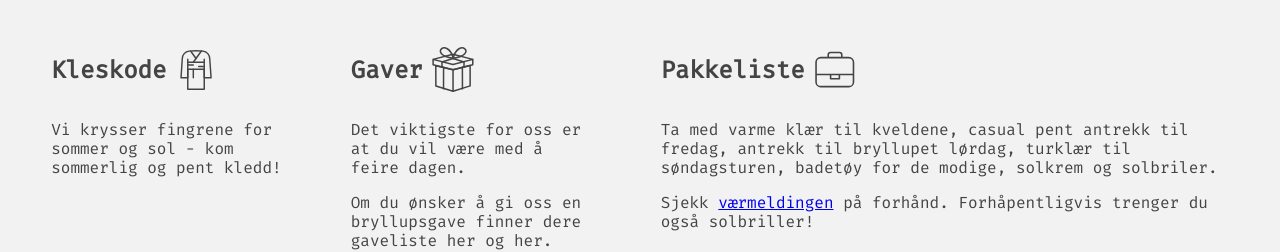
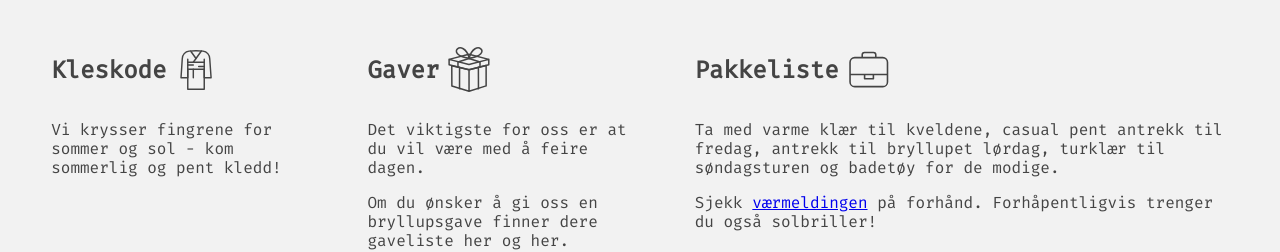
Before and after one commit to melhoos/gudrunogsimon, a React (Create React App) app: page / in a window 1280 px wide. Shown: the part 2263-2515 px from the top of the page. Built offline with nearby package versions, Linux system fonts and the light colour scheme.

Commit message:
Update Information.jsx

```diff
--- a/src/Information.jsx
+++ b/src/Information.jsx
@@ -41,12 +41,12 @@ const Information = () => {
             <Lottie id={'suitcase'} icon={suitcase} sizeInPx={60} />
           </h2>
           <p>
-            Ta med varme klær til kveldene, casual pent antrekk til fredag, antrekk til bryllupet lørdag, turklær til søndagsturen, badetøy for de modige, solkrem og solbriler.
+            Ta med varme klær til kveldene, casual pent antrekk til fredag, antrekk til bryllupet lørdag, turklær til søndagsturen og badetøy for de modige.
           </p>
           <p>
             Sjekk {' '}
             <a
-              href="https://www.yr.no/nb/v%C3%A6rvarsel/daglig-tabell/11-48728/Norge/Nordland/Steigen/Helnessund"
+              href="https://www.yr.no/nb/v%C3%A6rvarsel/daglig-tabell/1-215074/Norge/Tr%C3%B8ndelag/Hitra/Fjellv%C3%A6rs%C3%B8ya"
               target="_blank"
               rel="noopener noreferrer"
             >
```
